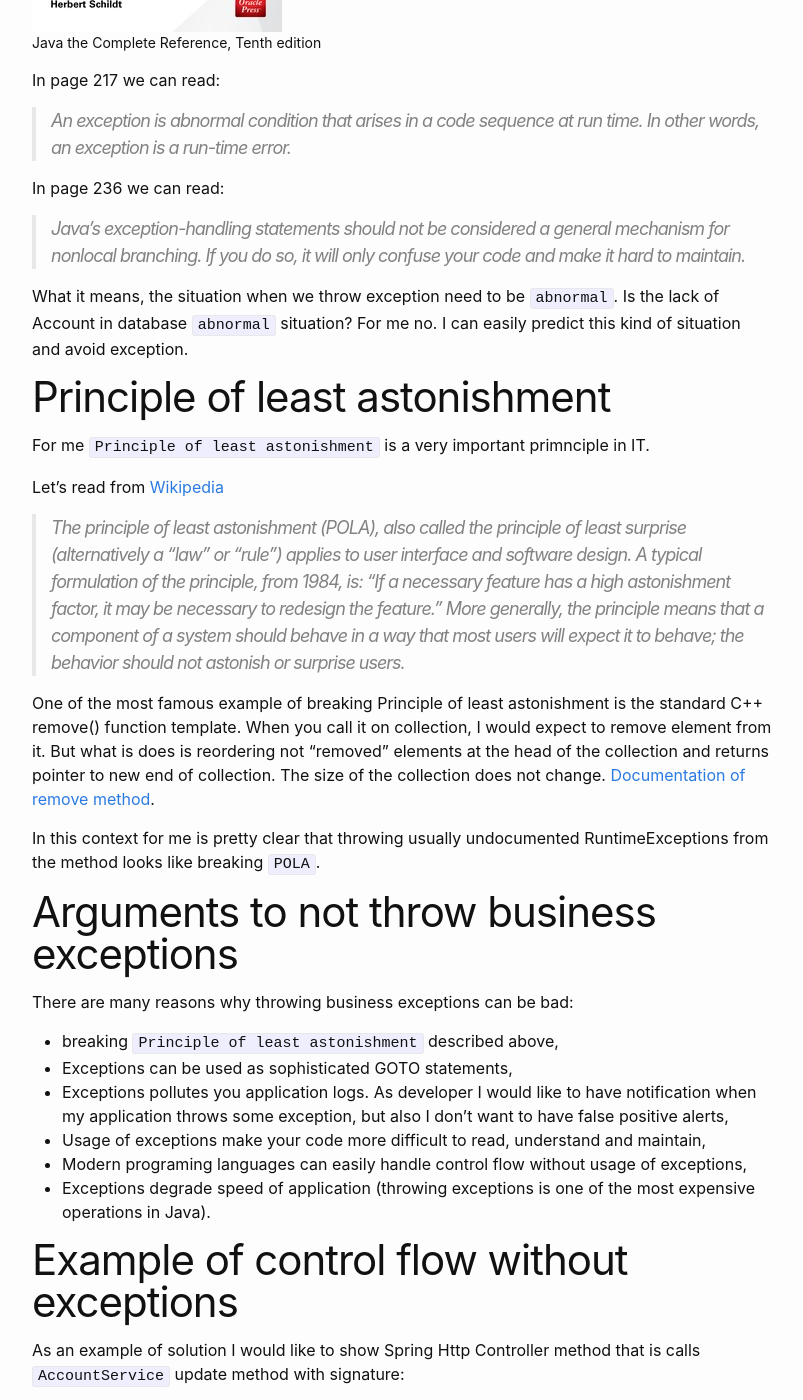
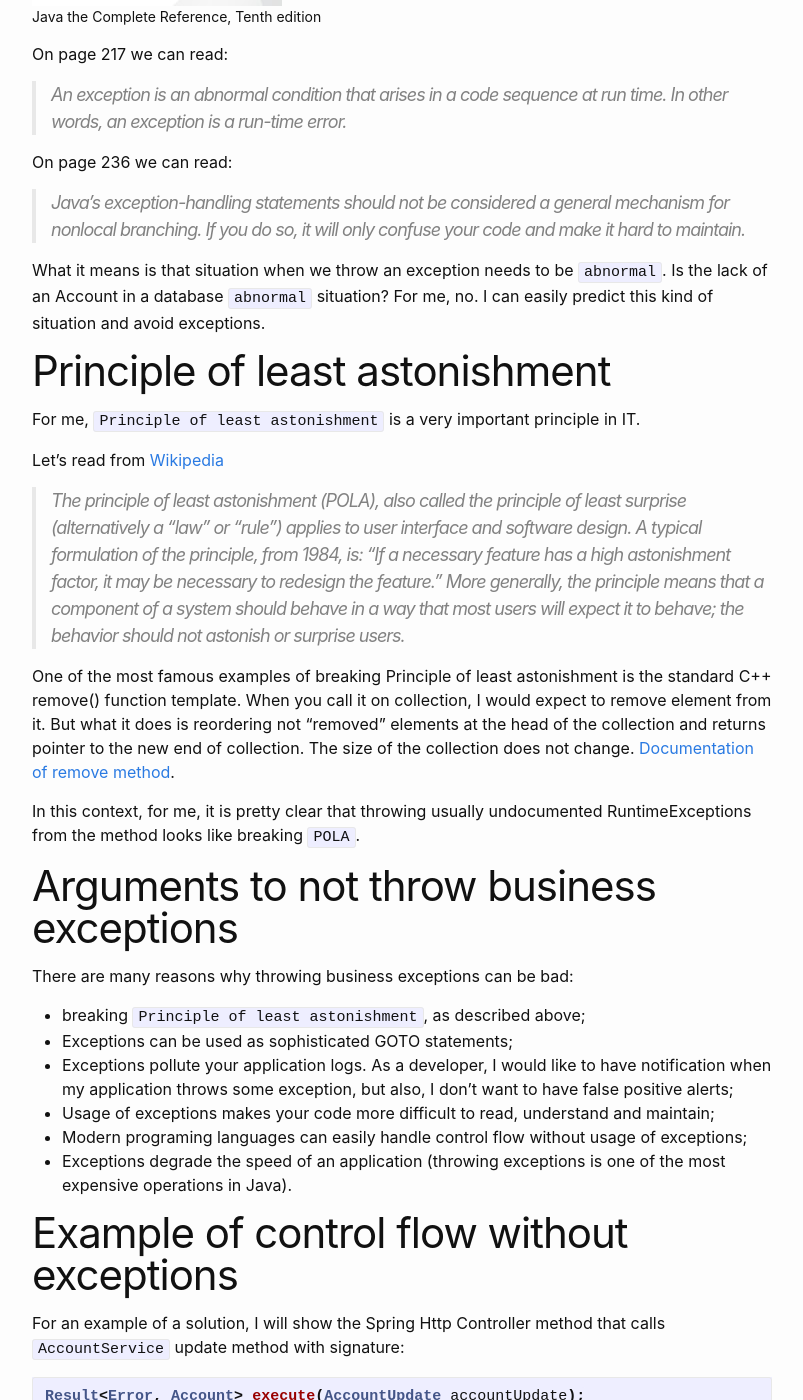
Before and after one commit to marekhudyma/marekhudyma.github.io, a Jekyll site: the page built from _posts/2020-02-01-exceptions.md, in a window 1280 px wide and 1400 px high, scrolled down 1498 px. Shown: the whole window, without its empty margins (238-1041 px from the left). Built offline with Jekyll 4.4.1, drawn with Linux system fonts in a browser that asks for light colours; some of the changed text lies outside the part shown.

Commit message:
Exceptions, typos

````diff
--- a/_posts/2020-02-01-exceptions.md
+++ b/_posts/2020-02-01-exceptions.md
@@ -5,17 +5,17 @@ categories: Java,Exceptions
 ---
 
 In this article, you will find information on:
-* usage of exceptions in business applications
+* Usage of exceptions in business applications
 
 # Introduction
-When I write backend application, usually by using Spring Boot, I see that logical flow is done by exceptions.
+When I write a backend application, usually by using Spring Boot, I see that logical flow is done by exceptions.
 Imagine that HttpController calls AccountService to update some account information. Method signature can look like that:
 ```Account update(UpdateAccount data);```
-For sure it can handle happy path. But what if we have problems like:
+For sure it can handle happy a path. But what if we have problems like:
 * account doesn't exist,
-* etag put in header is not matching,
-* account is blocked and we cannot update some information?
-Usually developers thrown `RuntimeException` of given type. These exceptions can have `HTTP annotations`, e.g.:
+* etag put in header does not match,
+* account is blocked and we cannot update some information
+Usually developers thrown `RuntimeException` of a given type. These exceptions can have `HTTP annotations`, e.g.:
 
 ```java
 @ResponseStatus(value = HttpStatus.NOT_FOUND)
@@ -31,61 +31,61 @@ public class ApiExceptionHandling {
    // exception handlers
 }
 ```
-But which exceptions should I handle than? To make it properly, we should read full body of service method. Also in the future, while changing service method I should make sure that all new cases are handled by HTTP layer.
+But which exceptions should I handle then? To make it proper, we should read the full body of the service method. Also, in the future, while changing service method, I should make sure that all new cases are handled by HTTP layer.
 
-In this article I will explain what is my opinion in this topic.
-Before I go to the final conclusion I would like to go back to `definition of Exception` and explain `Principle of least astonishment`.
+In this article I will explain my opinion in this topic.
+Before I came to the final conclusion, I would like to go back to `define Exception` and explain `Principle of the least astonishment`.
 
 # Exceptions
-I was thinking which definition of Exception is the best and which one is most trusted by Java developers. I decided to use one from book [Java: The Complete Reference, Tenth Edition](https://www.oreilly.com/library/view/java-the-complete/9781259589348/)
+In considering which definition of Exception is the best and which one is most trusted by Java developers, I decided to use one from book [Java: The Complete Reference, Tenth Edition](https://www.oreilly.com/library/view/java-the-complete/9781259589348/)
 
 <figure>
   <img src="/assets/2020-02-01-exceptions/java_the_complete_reference_tenth_edition.jpg" alt="Java the Complete Reference, Tenth edition">
   <figcaption>Java the Complete Reference, Tenth edition</figcaption>
 </figure>
 
-In page 217 we can read:
-> An exception is abnormal condition that arises in a code sequence at run time. In other words, an exception is a run-time error.
+On page 217 we can read:
+> An exception is an abnormal condition that arises in a code sequence at run time. In other words, an exception is a run-time error.
 
-In page 236 we can read:
+On page 236 we can read:
 > Java's exception-handling statements should not be considered a general mechanism for nonlocal branching.
 > If you do so, it will only confuse your code and make it hard to maintain.
 
-What it means, the situation when we throw exception need to be `abnormal`. Is the lack of Account in database `abnormal` situation? For me no. I can easily predict this kind of situation and avoid exception.
+What it means is that situation when we throw an exception needs to be `abnormal`. Is the lack of an Account in a database `abnormal` situation? For me, no. I can easily predict this kind of situation and avoid exceptions.
 
 
 # Principle of least astonishment
-For me `Principle of least astonishment` is a very important primnciple in IT.
+For me, `Principle of least astonishment` is a very important principle in IT.
 
 Let's read from [Wikipedia](https://en.wikipedia.org/wiki/Principle_of_least_astonishment)
 > The principle of least astonishment (POLA), also called the principle of least surprise (alternatively a "law" or "rule") applies to user interface and software design.
 > A typical formulation of the principle, from 1984, is: "If a necessary feature has a high astonishment factor, it may be necessary to redesign the feature."
 > More generally, the principle means that a component of a system should behave in a way that most users will expect it to behave; the behavior should not astonish or surprise users.
 
-One of the most famous example of breaking Principle of least astonishment is the standard C++ remove() function template.
-When you call it on collection, I would expect to remove element from it. But what is does is reordering not "removed" elements at the head of the collection and returns pointer to new end of collection. The size of the collection does not change. [Documentation of remove method](http://www.cplusplus.com/reference/algorithm/remove/).
+One of the most famous examples of breaking Principle of least astonishment is the standard C++ remove() function template.
+When you call it on collection, I would expect to remove element from it. But what it does is reordering not "removed" elements at the head of the collection and returns pointer to the new end of collection. The size of the collection does not change. [Documentation of remove method](http://www.cplusplus.com/reference/algorithm/remove/).
 
-In this context for me is pretty clear that throwing usually undocumented RuntimeExceptions from the method looks like breaking `POLA`.
+In this context, for me, it is pretty clear that throwing usually undocumented RuntimeExceptions from the method looks like breaking `POLA`.
 
 
 # Arguments to not throw business exceptions
 
 There are many reasons why throwing business exceptions can be bad:
-* breaking `Principle of least astonishment` described above,
-* Exceptions can be used as sophisticated GOTO statements,
-* Exceptions pollutes you application logs. As developer I would like to have notification when my application throws some exception, but also I don't want to have false positive alerts,
-* Usage of exceptions make your code more difficult to read, understand and maintain,
-* Modern programing languages can easily handle control flow without usage of exceptions,
-* Exceptions degrade speed of application (throwing exceptions is one of the most expensive operations in Java).
+* breaking `Principle of least astonishment`, as described above;
+* Exceptions can be used as sophisticated GOTO statements;
+* Exceptions pollute your application logs. As a developer, I would like to have notification when my application throws some exception, but also, I don't want to have false positive alerts;
+* Usage of exceptions makes your code more difficult to read, understand and maintain;
+* Modern programing languages can easily handle control flow without usage of exceptions;
+* Exceptions degrade the speed of an application (throwing exceptions is one of the most expensive operations in Java).
 
 # Example of control flow without exceptions
-As an  example of solution I would like to show Spring Http Controller method that is calls `AccountService` update method with signature:
+For an  example of a solution, I will show the Spring Http Controller method that calls `AccountService` update method with signature:
 
 ```java
 Result<Error, Account> execute(AccountUpdate accountUpdate);
 ```
 
-It will return `Result` object with Account inside when for happy path and `Result` with enumeration `Error` if something went bad. Let's see example:
+It will return `Result` object with the Account inside for a happy path and `Result` in an enumeration `Error` if something went bad. Let's see an example:
 
 ```
 public Result<Error, Account> execute(AccountUpdate accountUpdate) {
@@ -115,4 +115,4 @@ public ResponseEntity<?> patch(@PathVariable UUID accountId,
 </code></pre>
 
 # Summary
-In this article I shown arguments why usage of business exceptions is bad and how it can be replace with other code structures.
+In this article, I provided arguments an why the usage of business exceptions is bad and how it can be replaced with other code structures.
````
Also changed, not shown: other parts of _posts/2020-02-01-exceptions.md (+3 -3 lines).
